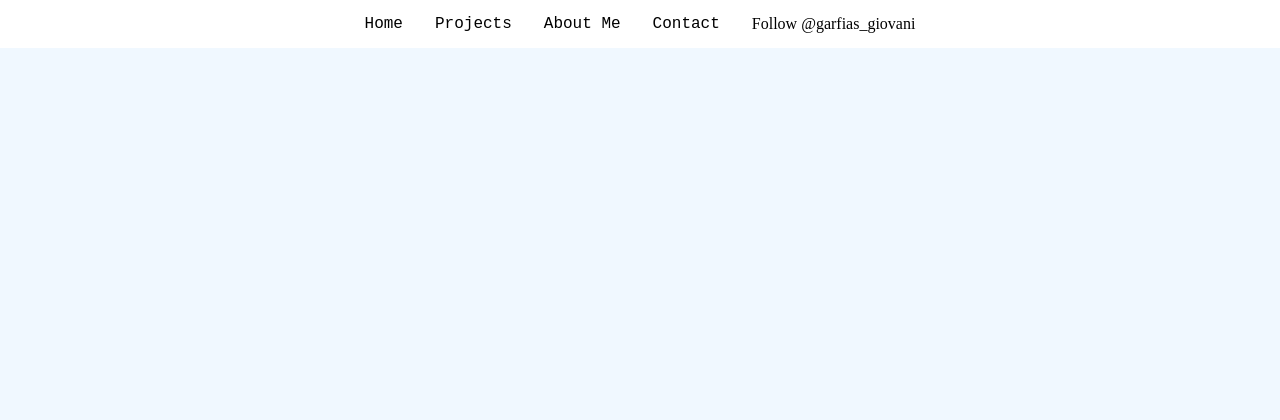
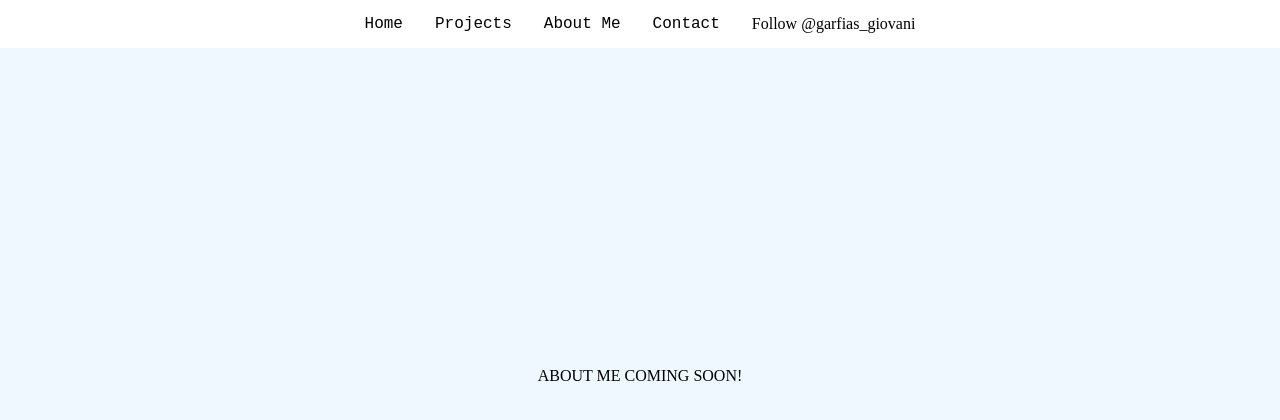
Before and after one commit to survani/gio-portfolio, a React (Create React App) app: page /about in a window 1280 px wide. Shown: the top 420 px of the page. Built offline with nearby package versions, Linux system fonts and the light colour scheme.

Commit message:
Added Dummy Content to the About Page

```diff
--- a/src/App.js
+++ b/src/App.js
@@ -6,6 +6,7 @@ import Navigation from './Components/Navigation';
 import Home from './Components/Home.jsx';
 // import Footer from './Components/Footer';
 import Projects from './Components/Projects';
+import About from './Components/About';
 
 function App() {
   return (
@@ -13,6 +14,7 @@ function App() {
       <Navigation/>
       <Route exact path='/' component={Home}/>
       <Route path='/projects' component={Projects}/>
+      <Route path='/about' component={About}/>
 
     </div>
   );
--- /dev/null
+++ b/src/Components/About.jsx
@@ -0,0 +1,11 @@
+import React from 'react'
+
+const About = () => {
+    return (
+        <div>
+            <p>ABOUT ME COMING SOON!</p>
+        </div>
+    )
+}
+
+export default About;
--- /dev/null
+++ b/src/sass/body-about.scss
@@ -0,0 +1,4 @@
+p{
+    text-align: center;
+    margin-top: 20rem;
+}
--- a/src/sass/styles.scss
+++ b/src/sass/styles.scss
@@ -4,4 +4,5 @@
 './reset.scss',
 './navigation.scss',
 './footer.scss',
-'./body-projects.scss';
+'./body-projects.scss',
+'./body-about.scss';
```
